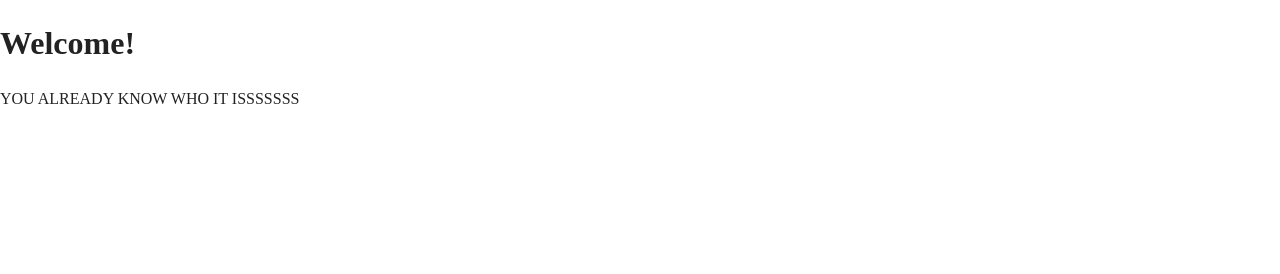
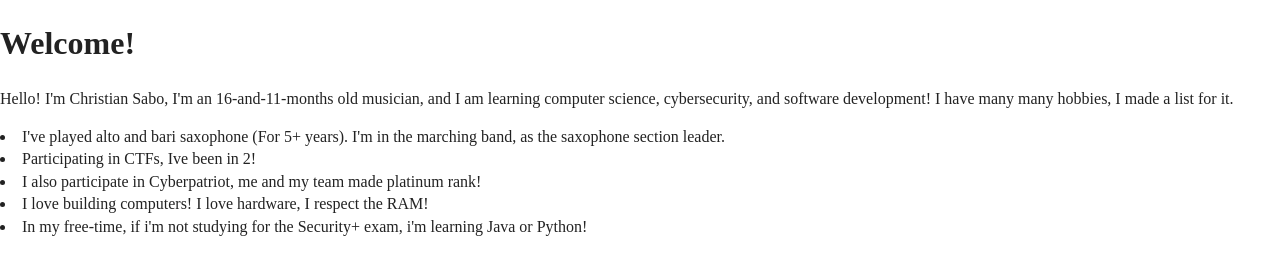
Before and after one commit to c-sabotage/c-sabotage.github.io, a plain HTML site: page index.html in a window 1280 px wide. Drawn offline with nearby package versions, Linux system fonts and the light colour scheme.

Commit message:
added in bulleted list

```diff
--- a/index.html
+++ b/index.html
@@ -14,15 +14,21 @@
   <link rel="stylesheet" href="css/normalize.css">
   <link rel="stylesheet" href="css/main.css">
 
-  <meta name="theme-color" content="#fafafa">
+  <meta name="main-color" content="#fcd6d2">
 </head>
 
 <body>
-  <!--[if IE]>
-    <p class="browserupgrade">You are using an <strong>outdated</strong> browser. Please <a href="https://browsehappy.com/">upgrade your browser</a> to improve your experience and security.</p>
+  <!--[if IE]
   <![endif]-->
+
   <h1>Welcome!</h1>
-  <p>YOU ALREADY KNOW WHO IT ISSSSSSS</p>
+  <p>Hello! I'm Christian Sabo, I'm an 16-and-11-months old musician, and I am learning computer science, cybersecurity, and software development! I have many many hobbies, I made a list for it.
+  <li>I've played alto and bari saxophone (For 5+ years). I'm in the marching band, as the saxophone section leader.</li>
+  <li>Participating in CTFs, Ive been in 2!</li>
+    <li>I also participate in Cyberpatriot, me and my team made platinum rank!</li>
+  <li>I love building computers! I love hardware, I respect the RAM!</li>
+    <li>In my free-time, if i'm not studying for the Security+ exam, i'm learning Java or Python!</li>
+</ul></p>
   <script src="js/vendor/modernizr-3.8.0.min.js"></script>
   <script src="https://code.jquery.com/jquery-3.4.1.min.js" integrity="sha256-CSXorXvZcTkaix6Yvo6HppcZGetbYMGWSFlBw8HfCJo=" crossorigin="anonymous"></script>
   <script>window.jQuery || document.write('<script src="js/vendor/jquery-3.4.1.min.js"><\/script>')</script>
```
